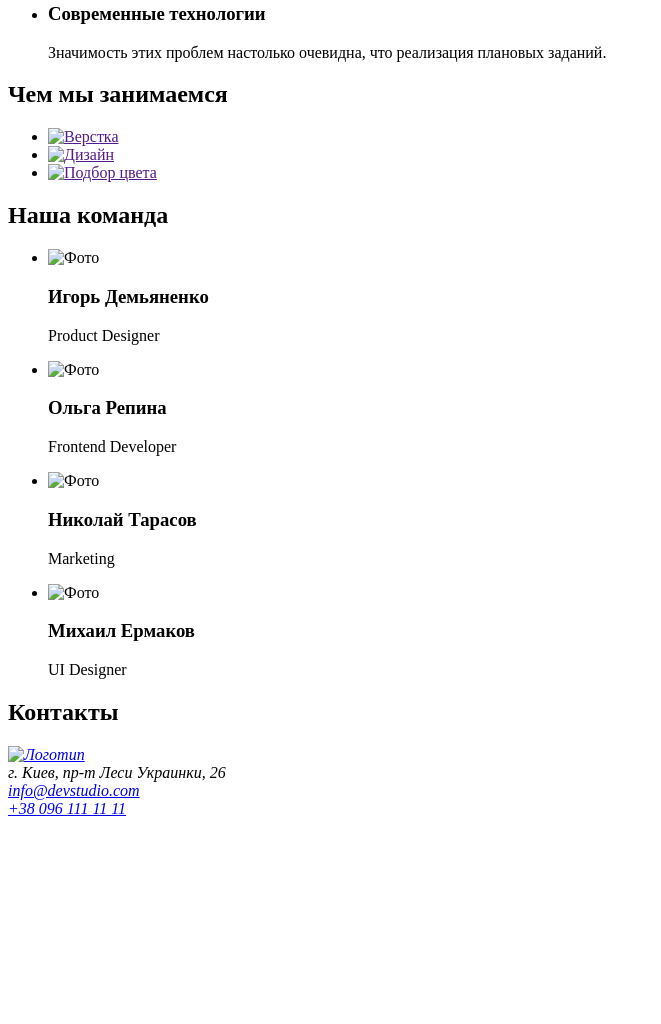
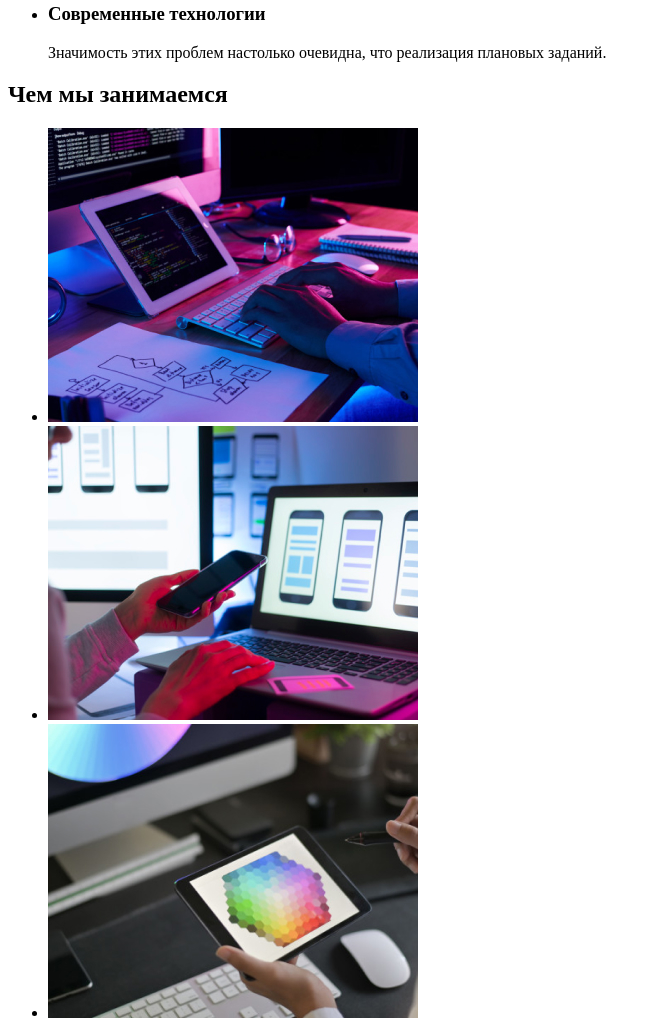
Before and after one commit to Nikolay-Sk/Homework, a plain HTML site: page index.html in a window 1280 px wide. Shown: the part 472-1496 px from the top of the page, without its empty margins (0-661 px from the left). Before the commit the page ends 1298 px from the top, so only its background shows below. Drawn offline with Linux system fonts and the light colour scheme; the site is published under a folder, as on GitHub Pages, so addresses that start at the root find nothing.

Commit message:
Update index.html
Исправил img

```diff
--- a/index.html
+++ b/index.html
@@ -72,17 +72,17 @@
         <ul>
           <li>
             <a href="">
-              <img src="/images/img1.jpg" alt="Верстка" />
+              <img src="./images/img1.jpg" alt="Верстка" />
             </a>
           </li>
           <li>
             <a href="">
-              <img src="/images/img2.jpg" alt="Дизайн" />
+              <img src="./images/img2.jpg" alt="Дизайн" />
             </a>
           </li>
           <li>
             <a href="">
-              <img src="/images/img3.jpg" alt="Подбор цвета" />
+              <img src="./images/img3.jpg" alt="Подбор цвета" />
             </a>
           </li>
         </ul>
@@ -91,22 +91,22 @@
         <h2 id="portfolio">Наша команда</h2>
         <ul>
           <li>
-            <img src="/images/img4.jpg" alt="Фото" />
+            <img src="./images/img4.jpg" alt="Фото" />
             <h3>Игорь Демьяненко</h3>
             <p lang="en">Product Designer</p>
           </li>
           <li>
-            <img src="/images/img5.jpg" alt="Фото" />
+            <img src="./images/img5.jpg" alt="Фото" />
             <h3>Ольга Репина</h3>
             <p lang="en">Frontend Developer</p>
           </li>
           <li>
-            <img src="/images/img6.jpg" alt="Фото" />
+            <img src="./images/img6.jpg" alt="Фото" />
             <h3>Николай Тарасов</h3>
             <p lang="en">Marketing</p>
           </li>
           <li>
-            <img src="/images/img7.jpg" alt="Фото" />
+            <img src="./images/img7.jpg" alt="Фото" />
             <h3>Михаил Ермаков</h3>
             <p lang="en">UI Designer</p>
           </li>
@@ -118,7 +118,7 @@
         <h2 id="contacts">Контакты</h2>
         <address>
           <a href="https://www.google.com">
-            <img src="/images/WebStudio2.svg" alt="Логотип" /> </a
+            <img src="./images/WebStudio2.svg" alt="Логотип" /> </a
           ><br />
           <span>г. Киев, пр-т Леси Украинки, 26</span><br />
           <a href="mailto:info@devstudio.com">info@devstudio.com</a><br />
```
